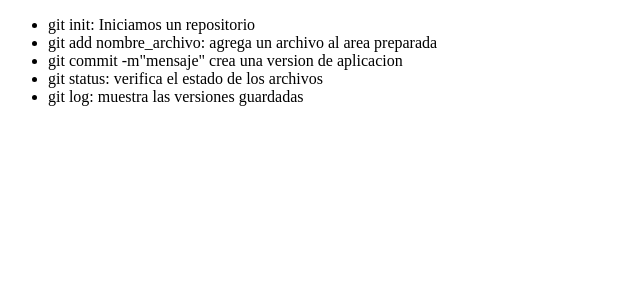
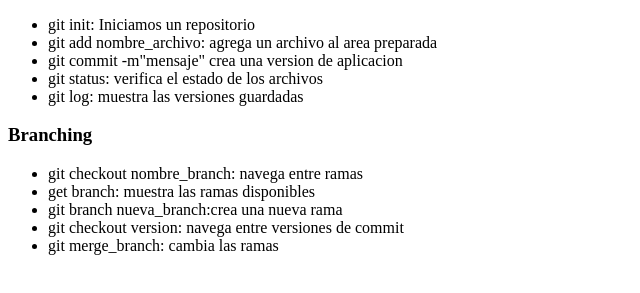
Before and after one commit to davidpotabs/Practica_GIT, a plain HTML site: page index.html in a window 1280 px wide. Shown: the part 105-398 px from the top of the page, without its empty margins (0-640 px from the left). Drawn offline with Linux system fonts and the light colour scheme.

Commit message:
Ultima update

```diff
--- a/index.html
+++ b/index.html
@@ -19,5 +19,13 @@
         <li>git status: verifica el estado de los archivos</li>
         <li>git log: muestra las versiones guardadas</li>
      </ul>
+
+     <h3>Branching</h3>
+     <ul><li>git checkout nombre_branch: navega entre ramas</li>
+        <li>get branch: muestra las ramas disponibles</li>
+        <li>git branch nueva_branch:crea una nueva rama</li>
+        <li>git checkout version: navega entre versiones de commit</li>
+        <li>git merge_branch: cambia las ramas</li>
+    </ul>
     </body>
 </html>
```
